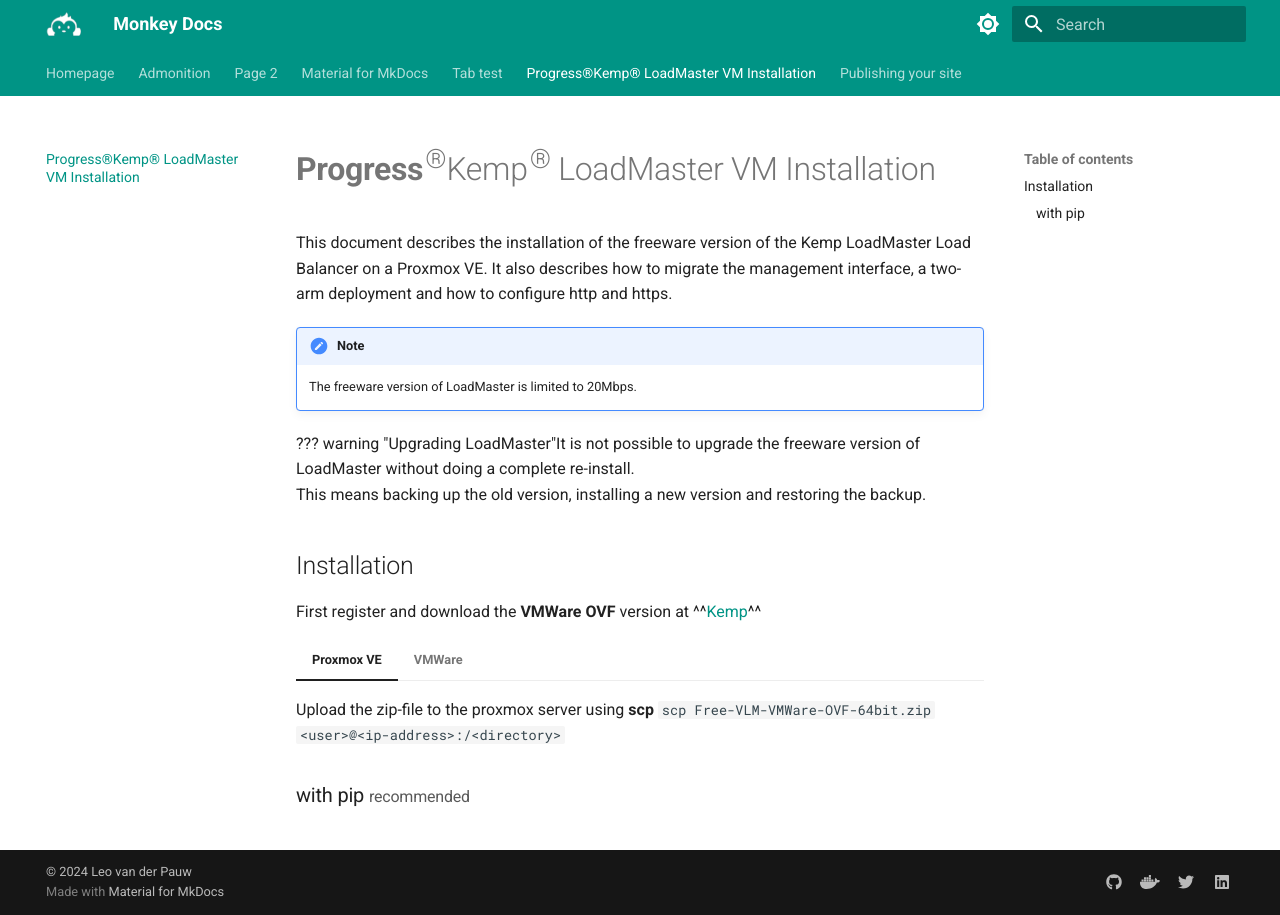
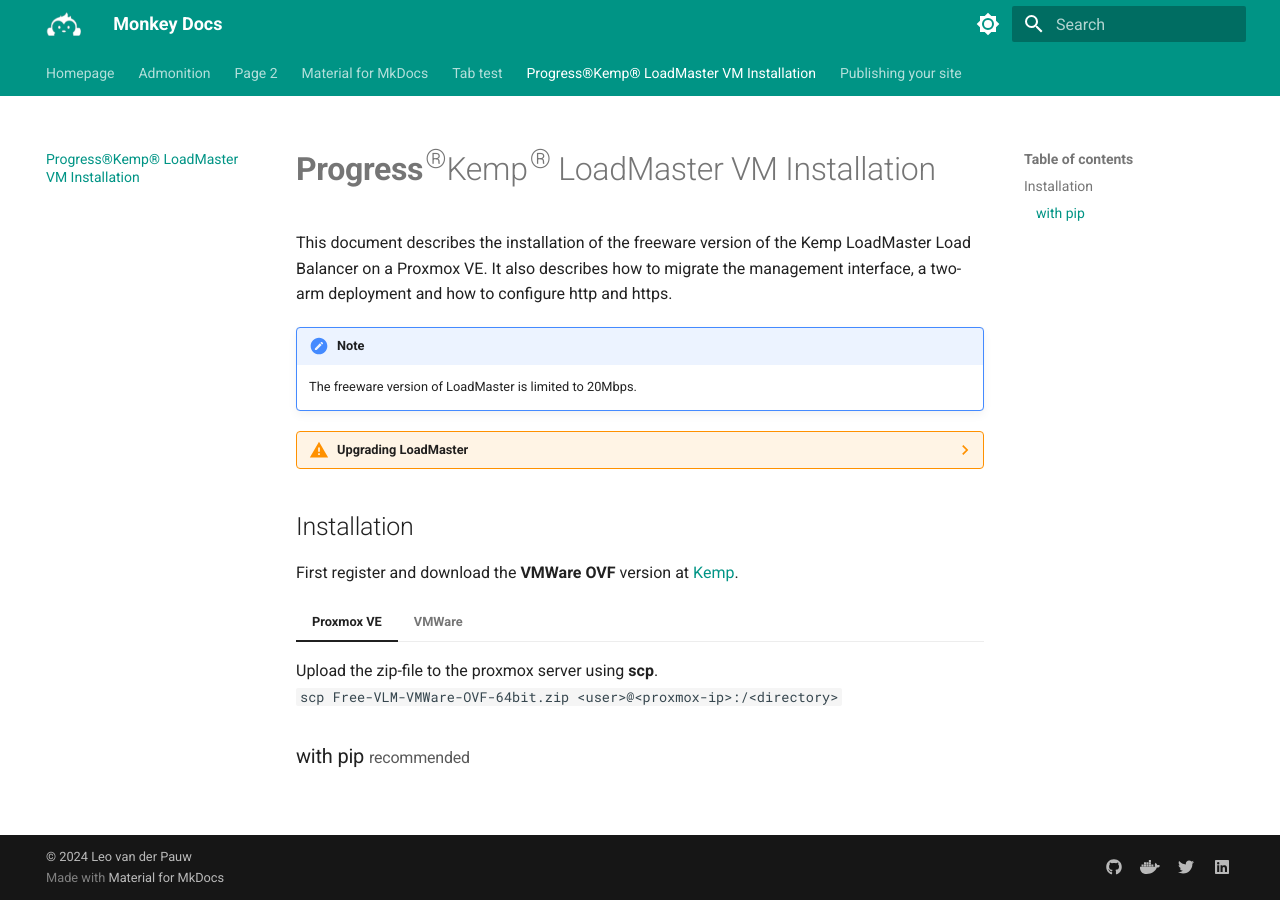
Before and after one commit to lp182501/mkdocs, an MkDocs documentation site: the page built from docs/page5.md, in a window 1280 px wide. Built offline with MkDocs 1.6.1 and Material for MkDocs 9.7.7, drawn with Linux system fonts in a browser that asks for light colours.

Commit message:
Update page5.md

```diff
--- a/docs/page5.md
+++ b/docs/page5.md
@@ -5,15 +5,16 @@
 !!! note "Note"
     The freeware version of LoadMaster is limited to 20Mbps.
 
-??? warning "Upgrading LoadMaster"It is not possible to upgrade the freeware version of LoadMaster without doing a complete re-install.<br>
+??? warning "Upgrading LoadMaster"
+    It is not possible to upgrade the freeware version of LoadMaster without doing a complete re-install.<br>
     This means backing up the old version, installing a new version and restoring the backup.
 
 ## Installation
-First register and download the **VMWare OVF** version at ^^[Kemp](https://freeloadbalancer.com)^^
+First register and download the **VMWare OVF** version at [Kemp](https://freeloadbalancer.com).
 
 === "Proxmox VE"
-    Upload the zip-file to the proxmox server using **scp**
-    `scp Free-VLM-VMWare-OVF-64bit.zip <user>@<ip-address>:/<directory>`
+    Upload the zip-file to the proxmox server using **scp**.<br>
+    `scp Free-VLM-VMWare-OVF-64bit.zip <user>@<proxmox-ip>:/<directory>`
     ### with pip <small>recommended</small> { #with-pip data-toc-label="with pip" }
 
 === "VMWare"
```
